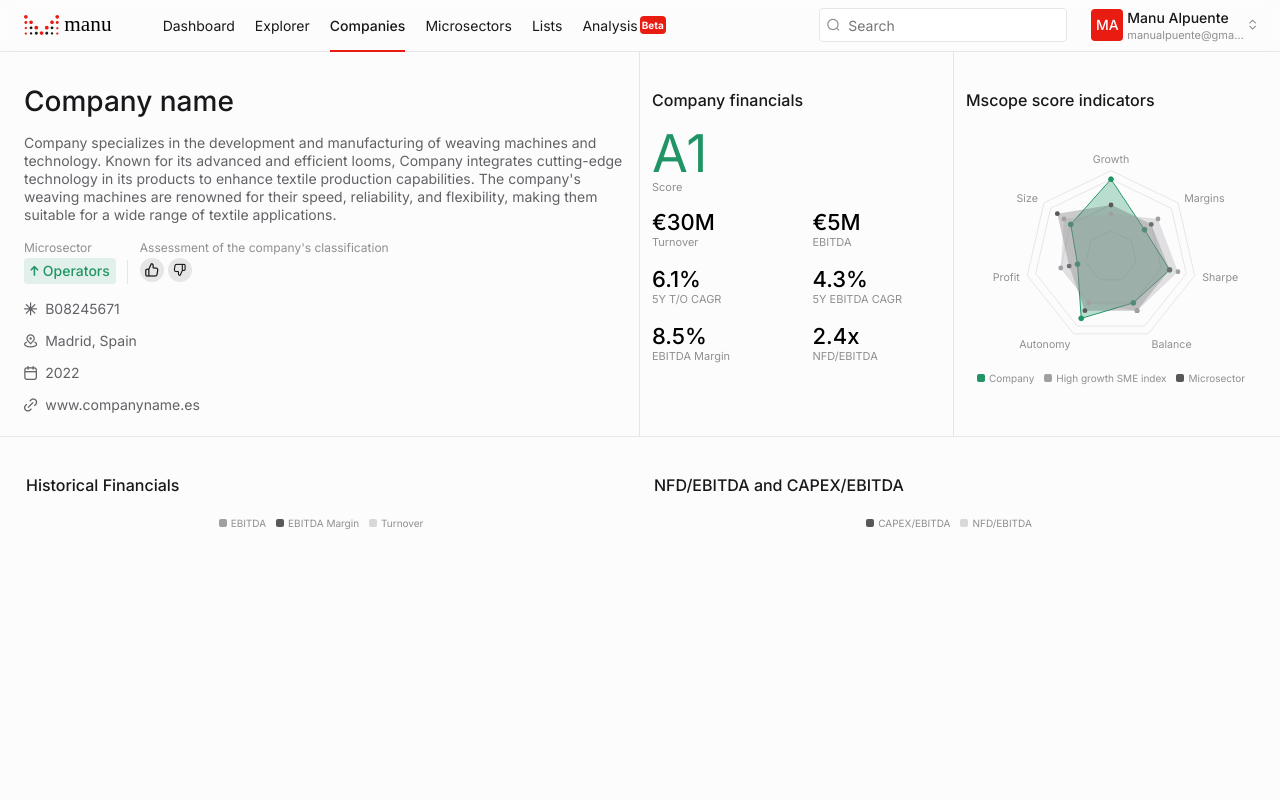
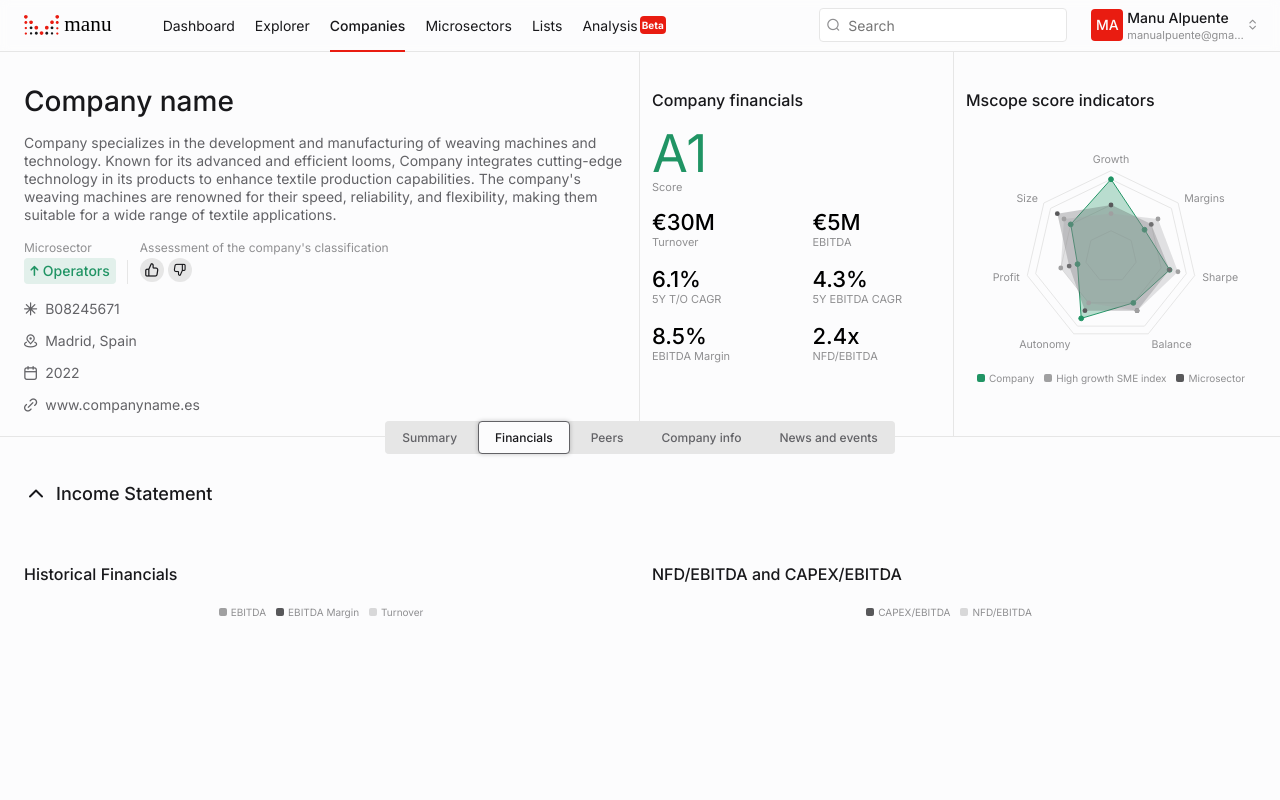
Before and after one commit to ManuAlpuente2/ms, a React (Create React App) app: page / in a window 1280 px wide. Shown: the top 800 px of the page. Built offline with nearby package versions, Linux system fonts and the light colour scheme.

Commit message:
CompanyPageNav

```diff
--- a/src/components/Accordion/AccordionItem.js
+++ b/src/components/Accordion/AccordionItem.js
@@ -18,9 +18,7 @@ const AccordionItem = ({ children, title, active, onClick }) => {
           </h3>
         </div>
       </div>
-      <div className="accordion-item__content">
-        <div className="container">{children}</div>
-      </div>
+      <div className="accordion-item__content">{children}</div>
     </li>
   );
 };
--- a/src/modules/CompanyHistoricalFinancials/CompanyHistoricalFinancials.scss
+++ b/src/modules/CompanyHistoricalFinancials/CompanyHistoricalFinancials.scss
@@ -2,7 +2,7 @@
 
 .company-historical-financials {
   width: 100%;
-  max-width: 100vw;
+  max-width: 100%;
   margin: 0 auto;
   padding: 0;
 
@@ -23,8 +23,4 @@
   .recharts-cartesian-grid-vertical line {
     stroke: var(--color-background-low);
   }
-
-  @media (min-width: 600px) {
-    max-width: 600px;
-  }
 }
--- a/src/modules/CompanyIncomeTable/CompanyIncomeTable.scss
+++ b/src/modules/CompanyIncomeTable/CompanyIncomeTable.scss
@@ -14,8 +14,8 @@
   border-collapse: collapse;
   min-width: 700px;
   font-size: var(--font-size-s);
-  background: #fff;
   font-weight: 400;
+  margin-bottom: 1rem;
 }
 
 .company-income-table__th,
--- a/src/modules/CompanyNfdCapex/CompanyNfdCapex.scss
+++ b/src/modules/CompanyNfdCapex/CompanyNfdCapex.scss
@@ -2,7 +2,7 @@
 
 .company-nfd-capex {
   width: 100%;
-  max-width: 100vw;
+  max-width: 100%;
   margin: 0 auto;
   padding: 0;
 
@@ -23,21 +23,4 @@
   .recharts-cartesian-grid-vertical line {
     stroke: var(--color-background-low);
   }
-
-  @media (min-width: 600px) {
-    max-width: 600px;
-  }
-
-  // Hover sobre el gráfico: resalta la línea y el punto activo
-  .recharts-line.active,
-  .recharts-line-curve.active {
-    stroke-width: 3 !important;
-    filter: brightness(0.8);
-  }
-  .recharts-dot-active {
-    r: 6 !important;
-    stroke: var(--color-onbrandcolor) !important;
-    stroke-width: 2 !important;
-    filter: drop-shadow(0 0 2px var(--color-onbrandcolor));
-  }
 }
--- /dev/null
+++ b/src/modules/CompanyPageNav/CompanyPageNav.scss
@@ -0,0 +1,51 @@
+@import "../../assets/styles/functions.scss";
+
+.page-nav {
+  width: fit-content;
+  margin: 0 auto;
+  background-color: var(--color-background-low);
+  border-radius: rem(4);
+}
+
+.page-nav-list {
+  display: flex;
+  list-style: none;
+  padding: 0;
+}
+
+.page-nav-item {
+  padding: 0.5rem 0.25rem;
+  font-size: var(--font-size-s);
+  color: var(--color-content-mid);
+  border-radius: rem(4);
+  cursor: pointer;
+  font-weight: 500;
+  border: 1px solid transparent;
+  //trucate text
+  text-overflow: ellipsis;
+  overflow: hidden;
+  white-space: nowrap;
+  flex: 1;
+  text-align: center;
+  &:hover:not(.page-nav-item__current) {
+    background-color: #eeeeee;
+    border: 1px solid var(--color-background-low);
+  }
+}
+
+.page-nav-item__current {
+  background-color: var(--color-background-base);
+  border: 1px solid var(--color-content-mid);
+  box-shadow: 0px 0px 4px 0px #1d1d1d40;
+  color: var(--color-content-high);
+}
+@media (min-width: 768px) {
+  .page-nav-list {
+    margin-top: rem(-16);
+    gap: rem(4);
+  }
+  .page-nav-item {
+    padding: 0.5rem 1rem;
+    flex: initial;
+  }
+}
--- /dev/null
+++ b/src/modules/CompanyPageNav/index.js
@@ -0,0 +1,67 @@
+import { useState } from "react";
+import "./CompanyPageNav.scss";
+
+const CompanyPageNav = () => {
+  const [activeItem, setActiveItem] = useState(1);
+  const handleItemClick = (index) => {
+    setActiveItem(index);
+  };
+  return (
+    <nav
+      className="page-nav"
+      role="navigation"
+      aria-label="Navegación principal"
+    >
+      <ul className="page-nav-list">
+        <li
+          role="button"
+          className={`page-nav-item ${
+            activeItem === 0 ? "page-nav-item__current" : ""
+          }`}
+          onClick={() => handleItemClick(0)}
+        >
+          Summary
+        </li>
+        <li
+          role="button"
+          className={`page-nav-item ${
+            activeItem === 1 ? "page-nav-item__current" : ""
+          }`}
+          onClick={() => handleItemClick(1)}
+        >
+          Financials
+        </li>
+
+        <li
+          role="button"
+          className={`page-nav-item ${
+            activeItem === 2 ? "page-nav-item__current" : ""
+          }`}
+          onClick={() => handleItemClick(2)}
+        >
+          Peers
+        </li>
+        <li
+          role="button"
+          className={`page-nav-item ${
+            activeItem === 3 ? "page-nav-item__current" : ""
+          }`}
+          onClick={() => handleItemClick(3)}
+        >
+          Company info
+        </li>
+        <li
+          role="button"
+          className={`page-nav-item ${
+            activeItem === 4 ? "page-nav-item__current" : ""
+          }`}
+          onClick={() => handleItemClick(4)}
+        >
+          News and events
+        </li>
+      </ul>
+    </nav>
+  );
+};
+
+export default CompanyPageNav;
--- a/src/modules/PageCompany/index.js
+++ b/src/modules/PageCompany/index.js
@@ -6,6 +6,7 @@ import CompanyHistoricalFinancials from "../CompanyHistoricalFinancials";
 import CompanyNfdCapex from "../CompanyNfdCapex";
 import CompanyIncomeTable from "../CompanyIncomeTable";
 import Accordion, { AccordionItem } from "../../components/Accordion";
+import CompanyPageNav from "../CompanyPageNav";
 import "./PageCompany.scss";
 
 const PageCompany = ({ data }) => {
@@ -34,11 +35,20 @@ const PageCompany = ({ data }) => {
           </div>
         </div>
       </div>
+      <CompanyPageNav />
+      <Accordion>
+        <AccordionItem
+          title="Income Statement"
+          active={activeAccordion === 0}
+          onClick={() => handleAccordionClick(0)}
+        >
           <div className="company-second-group">
             <div className="container">
               <div className="row company-second-group_row">
                 <div className="col col_historical-financials">
-              <CompanyHistoricalFinancials data={data.historical_financials} />
+                  <CompanyHistoricalFinancials
+                    data={data.historical_financials}
+                  />
                 </div>
                 <div className="col col_nfd-capex">
                   <CompanyNfdCapex data={data.ratios} />
@@ -46,27 +56,29 @@ const PageCompany = ({ data }) => {
               </div>
             </div>
           </div>
-      <Accordion>
-        <AccordionItem
-          title="Income Statement"
-          active={activeAccordion === 0}
-          onClick={() => handleAccordionClick(0)}
-        >
+          <div className="container">
             <CompanyIncomeTable data={data.income_statement} />
+          </div>
         </AccordionItem>
         <AccordionItem
           title="Balance Sheet"
           active={activeAccordion === 1}
           onClick={() => handleAccordionClick(1)}
         >
+          <div className="container">
+            <CompanyHistoricalFinancials data={data.historical_financials} />
             <CompanyIncomeTable data={data.income_statement} />
+          </div>
         </AccordionItem>
         <AccordionItem
           title="Cashflow"
           active={activeAccordion === 2}
           onClick={() => handleAccordionClick(2)}
         >
+          <div className="container">
+            <CompanyNfdCapex data={data.ratios} />
             <CompanyIncomeTable data={data.income_statement} />
+          </div>
         </AccordionItem>
       </Accordion>
     </>
```
Lines whose indentation alone changed are shown as unchanged.
